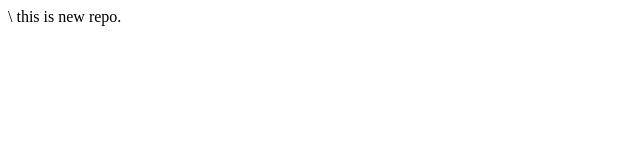
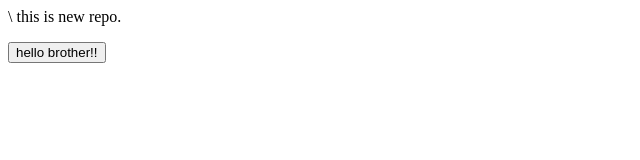
Before and after one commit to mohitkhendwal/localrepo, a plain HTML site: page index.html in a window 1280 px wide. Shown: the whole page, without its empty margins (0-640 px from the left). Drawn offline with Linux system fonts and the light colour scheme.

Commit message:
added buttun

```diff
--- a/index.html
+++ b/index.html
@@ -1,3 +1,4 @@
 <p>\
     this is new repo.
 </p>
+<button> hello brother!!</button>
```
